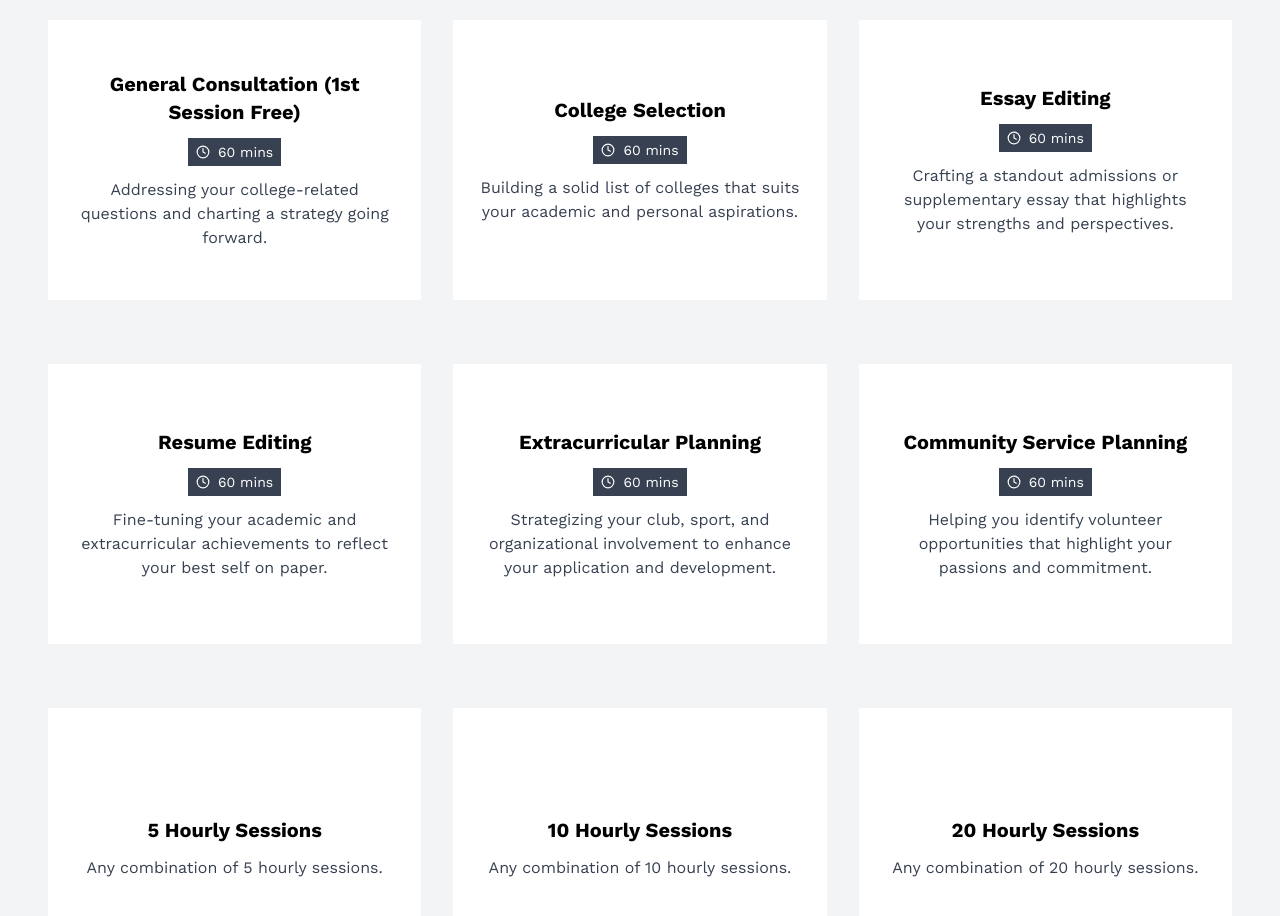
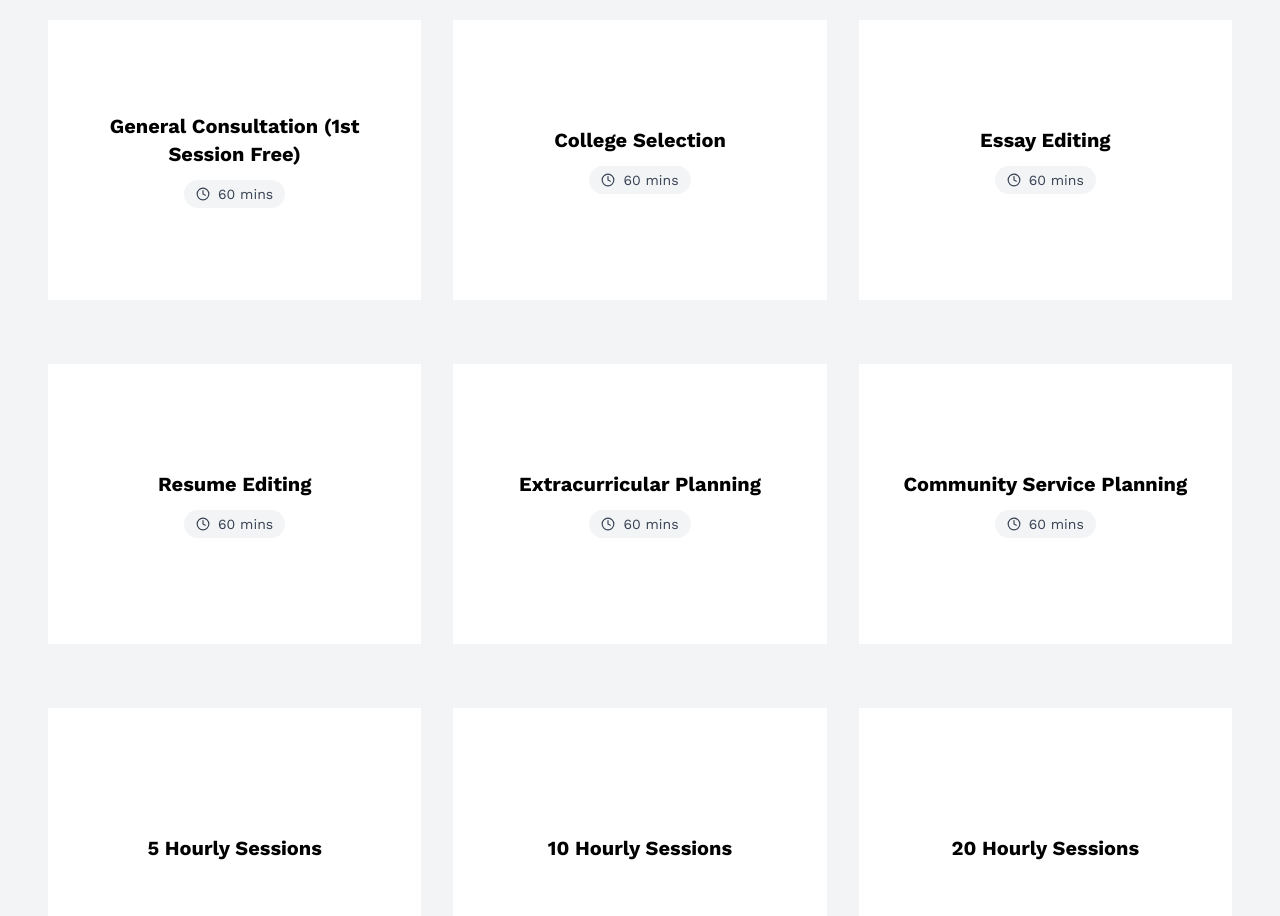
Before and after one commit to aawang1999/leaps, a React (Create React App) app: page / in a window 1280 px wide. Shown: the part 1180-2096 px from the top of the page. Built offline with nearby package versions, Linux system fonts and the light colour scheme; a web font is replaced by a local one.

Commit message:
Updated services card visibility toggle etc

```diff
--- a/src/App.css
+++ b/src/App.css
@@ -36,3 +36,36 @@
     transform: rotate(360deg);
   }
 }
+
+#service-back {
+  opacity: 0;
+  display: none;
+  transition: all 0.3s ease-in-out;
+}
+
+#service-container:hover {
+  background-color: #f3f4f6;
+  transition: all 0.3s ease-in-out;
+}
+
+#service-container:hover #service-background {
+  opacity: 0;
+  transition: all 0.3s ease-in-out;
+}
+
+#service-container:hover #service-back {
+  opacity: 1;
+  display: block;
+  transition: all 0.3s ease-in-out;
+}
+
+@media only screen and (max-width: 768px) {
+  #service-background {
+    opacity: 1 !important;
+  }
+
+  #service-back {
+    opacity: 1 !important;
+    display: block !important;
+  }
+}
--- a/src/components/Service.js
+++ b/src/components/Service.js
@@ -6,18 +6,18 @@ const Service = ({ item }) => {
   return (
     <div key={item.id} className='flex flex-col items-center text-center'>
       <div id='service-container' className='mb-8 relative text-center'>
-        <img src={WhiteBackground} />
+        <img id='service-background' src={WhiteBackground} />
         <div className='absolute top-1/2 left-1/2 text-black flex flex-col justify-center items-center' style={{ transform: 'translate(-50%, -50%)' }}>
           <div id='service-front' className='flex flex-col justify-center items-center w-60 xl:w-80'>
             <div className='font-bold text-xl'>{item.name}</div>
             {item.duration ?
-              <div className='flex flex-row justify-center items-center w-fit bg-gray-700 px-2 py-1 mt-3'>
-                <FiClock className='text-white text-sm' />
-                <div className='text-sm ml-2 text-white'>{item.duration}</div>
+              <div className='flex flex-row justify-center items-center w-fit bg-gray-100 px-3 py-1 rounded-full mt-3'>
+                <FiClock className='text-gray-700 text-sm' />
+                <div className='text-sm ml-2 text-gray-700'>{item.duration}</div>
               </div> : <div></div>
             }
-            <div className='mt-3 text-gray-700'>{item.description}</div>
           </div>
+          <div id='service-back' className='mt-3 text-gray-700'>{item.description}</div>
         </div>
       </div>
     </div>
```
